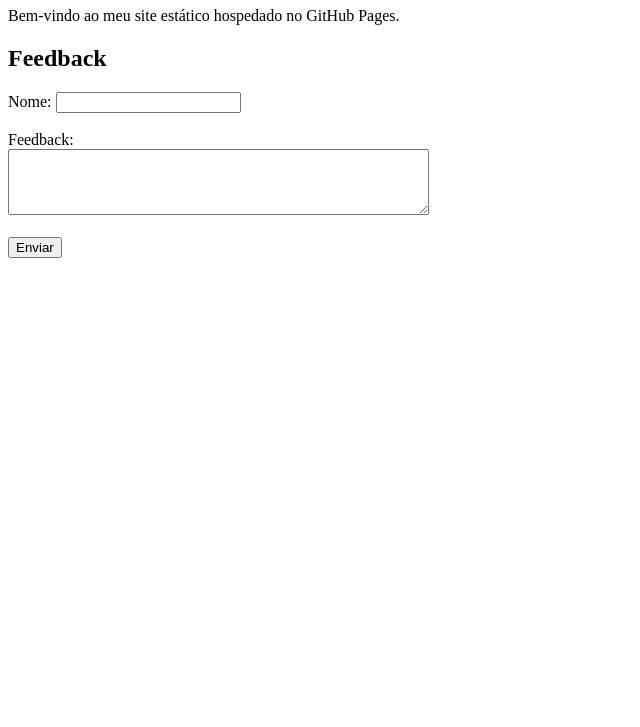
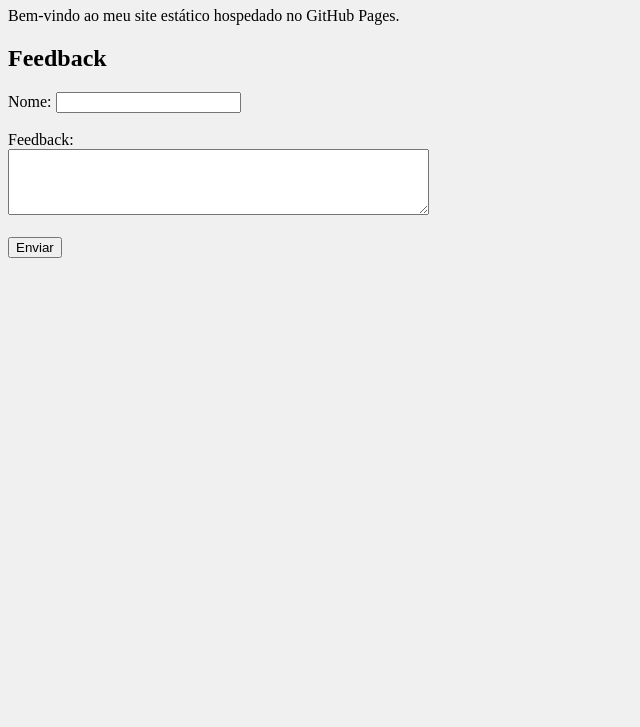
Before and after one commit to NathachaSousa/Atividade-13-2b, a plain HTML site: page index.html in a window 1280 px wide. Shown: the part 73-800 px from the top of the page, without its empty margins (0-640 px from the left). Drawn offline with Linux system fonts and the light colour scheme.

Commit message:
Update index.html
Mudar a cor do fundo do chat

```diff
--- a/index.html
+++ b/index.html
@@ -19,3 +19,10 @@
     </form>
 </body>
 </html>
+
+
+<style>
+    body {
+        background-color: #f0f0f0;
+    }
+</style>
```
